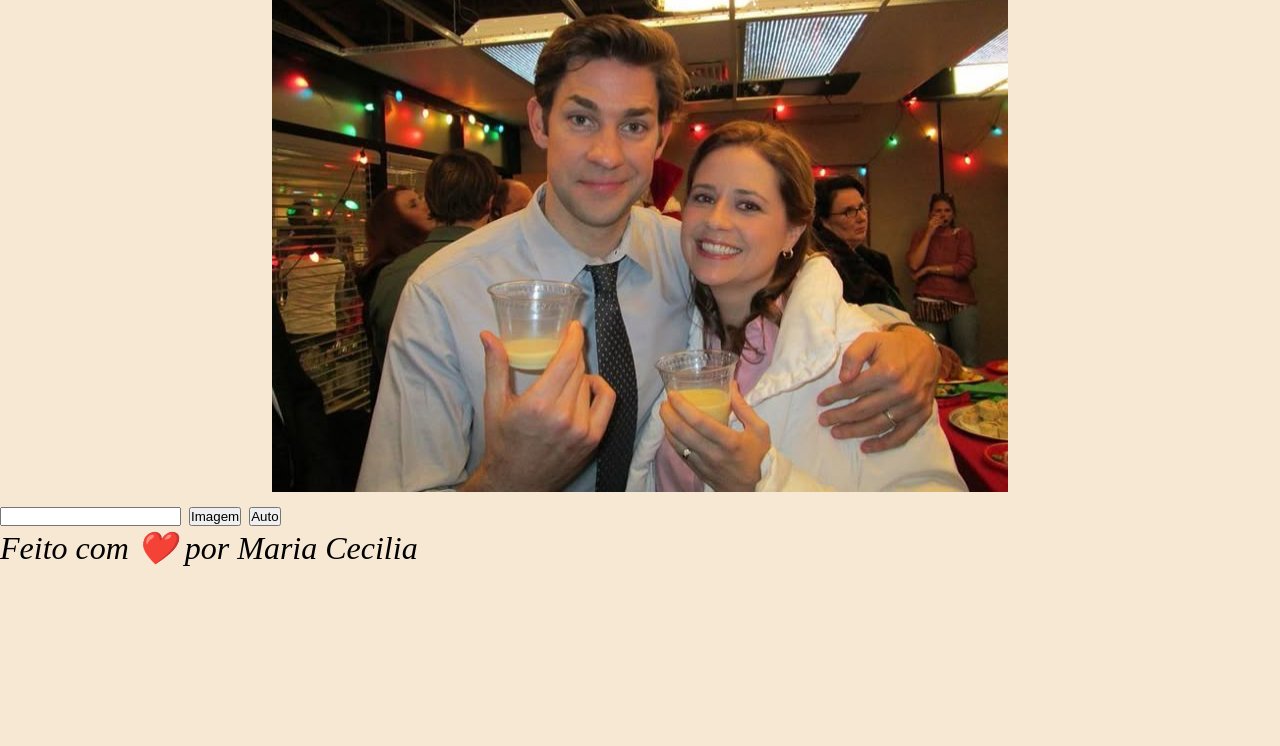
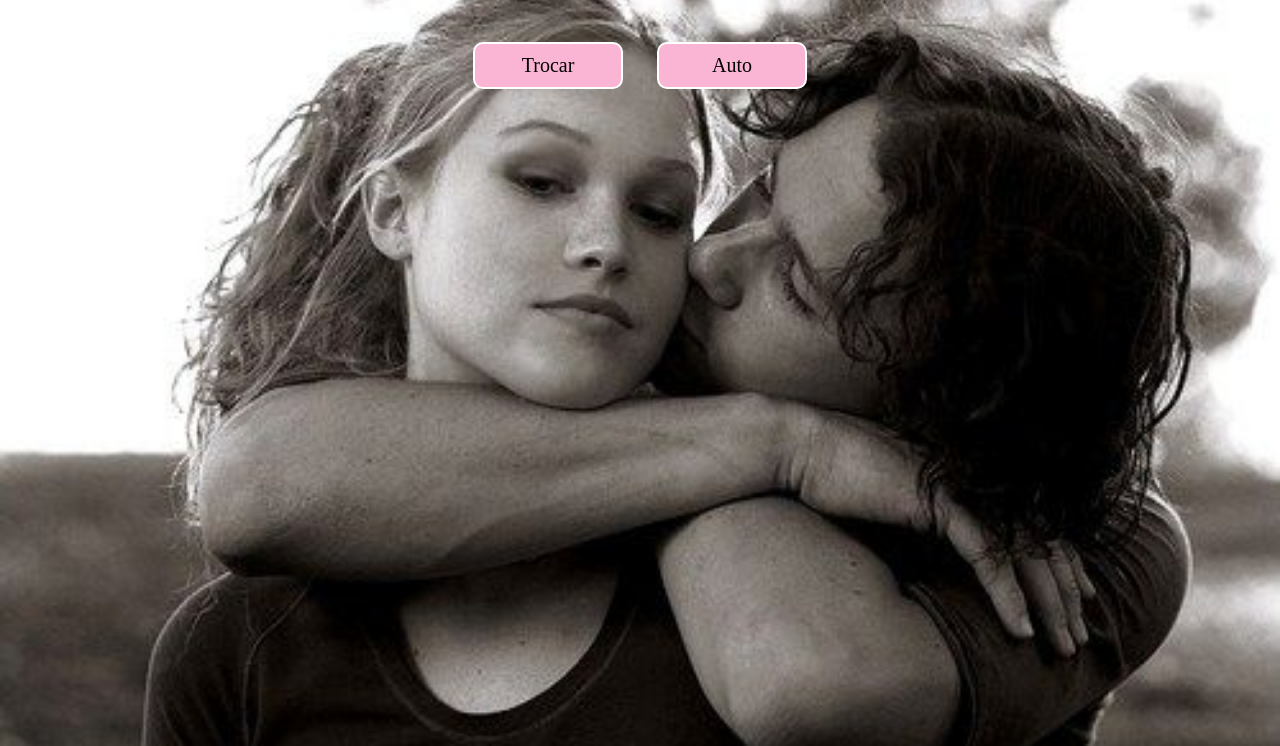
Before and after one commit to mariacecilia-01/filmes-e-series, a plain HTML site: page index.html in a window 1280 px wide. Shown: the part 132-878 px from the top of the page. Before the commit the page ends 800 px from the top, so only its background shows below. Drawn offline with Linux system fonts and the light colour scheme; a web font is replaced by a local one.

Commit message:
estilizando css e adicionando funcionalidade aos botões

```diff
--- a/app.js
+++ b/app.js
@@ -0,0 +1,24 @@
+'use strict'
+
+let idFoto
+
+const input = document.getElementById('input')
+const botaoTrocarFoto = document.getElementById('trocar-img')
+const body = document.querySelector('body')
+const digitarTexto = document.getElementById('imagem')
+
+// function trocarImg(){
+//     const img = document.getElementById('imagem').value
+//     document.documentElement.style.setProperty('--bg-img', img)
+// }
+
+input.addEventListener('change', function(evento){
+    idFoto = (evento.target.value)
+    console.log(idFoto)
+})
+
+botaoTrocarFoto.addEventListener('click',function(evento){
+    body.setAttribute.background = "url(`./img${idFoto}`)"
+
+    console.log(botaoTrocarFoto)
+})
--- a/index.html
+++ b/index.html
@@ -17,20 +17,14 @@
     </header>
 
     <main>
-        <div class="fotos">
-            <img src="./img/jim-pam.jpeg" alt="">
-        </div>
         <div class="container">
-            <input type="text" id="imagem">
-            <button id="trocar-img">Imagem</button>
-            <button id="slide">Auto</button>
+            <input type="text" id="input">
+            <div class="button">
+                <button id="trocar-img">Trocar</button>
+                <button id="auto">Auto</button>
+            </div>
         </div>
     </main>
 
-    <footer>
-        Feito com ❤️ por Maria Cecilia
-    </footer>
-
-
 </body>
 </html>
--- a/style.css
+++ b/style.css
@@ -5,32 +5,66 @@
 }
 
 :root{
-    --bg-img: url(./img/diario-de-uma-paixao.jpeg);
+    --bg-img: url(./img/01.jpeg);
 }
 
 body{
-    background-color: #f6e8d2;
+    background-image: var(--bg-img);
+    background-repeat: no-repeat;
+    background-size:cover;
+
+    height: 100dvh;
+    overflow: hidden;
+    margin: 0;
+
     font-family: "DM Serif Text", serif;
     font-optical-sizing: auto;
-    font-weight: 300;
-    font-size: 2rem;
     font-style: italic;
 }
 
 header{
     display: flex;
     place-content: center;
+    height: auto;
+}
+
+h1{
+    font-size: 50px;
 }
 
 main{
     display: flex;
-    place-content: center;
-    justify-content: center;
     flex-direction: column;
+    align-items: center;
+    height: 100vh;
+    margin: 20px;
 }
 
-.fotos{
-    height: 550px;
+.container{
     display: flex;
-    justify-content: center;
+    flex-direction: column;
+    align-items: center;
+    gap: 30px;
 }
+
+.container input{
+    font-size: 2rem;
+    border: 2px solid rgb(251, 181, 212);
+    border-radius: 8px;
+    padding: 0.3rem;
+    text-align: center;
+}
+
+button{
+    padding: 10px;
+    width: 150px;
+    margin: 15px;
+    border-radius: 10px;
+
+    font-family: "DM Serif Text", serif;
+    font-optical-sizing: auto;
+    font-size: 20px;
+
+    background-color: rgb(251, 181, 212);
+    border: 2px solid white;
+}
```
Also changed, not shown: img/01.jpeg (renamed from img/10-coisas-que-eu-odeio-em-voce.jpeg), img/02.jpeg (renamed from img/diario-de-uma-paixao.jpeg), img/03.jpeg (renamed from img/gilmore-girls.jpeg), img/04.jpeg (renamed from img/jim-pam.jpeg), img/05.jpeg (renamed from img/mulherzinhas.jpeg), img/06.jpeg (renamed from img/the-office.jpeg).
